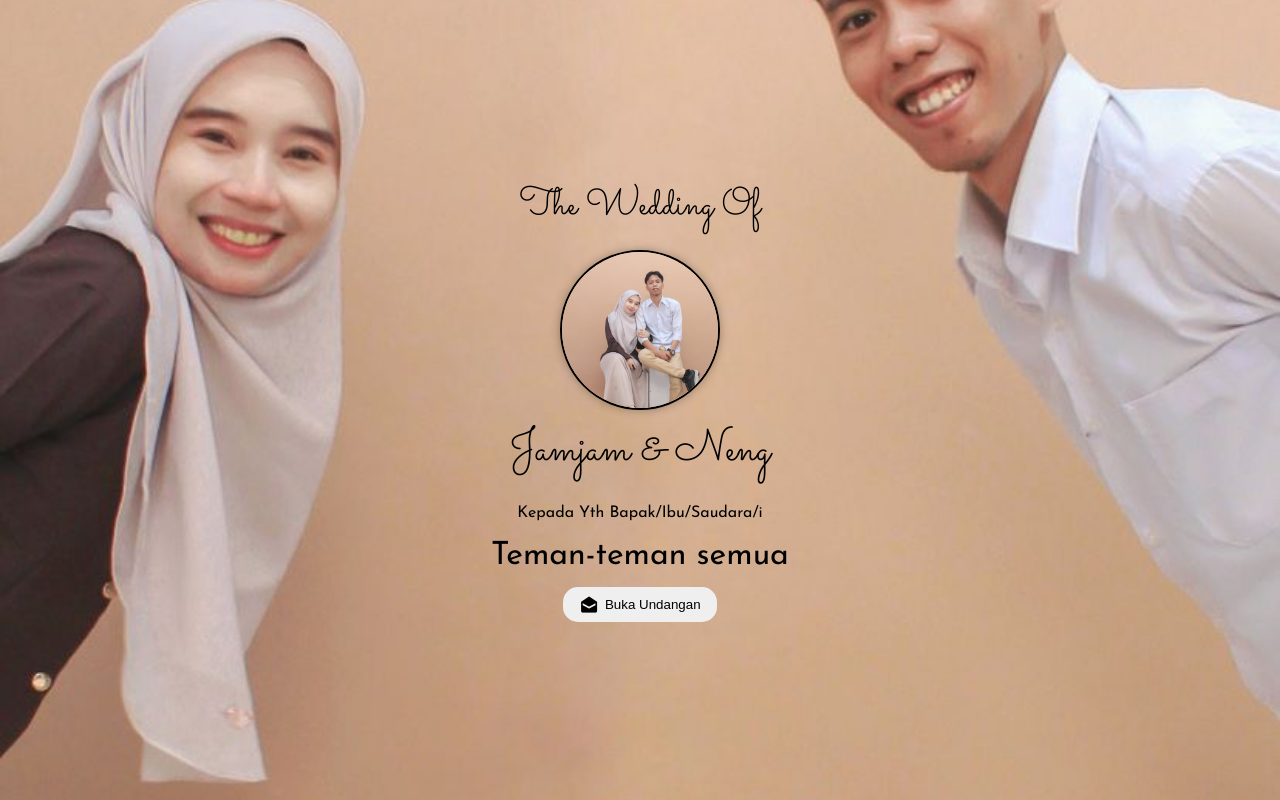
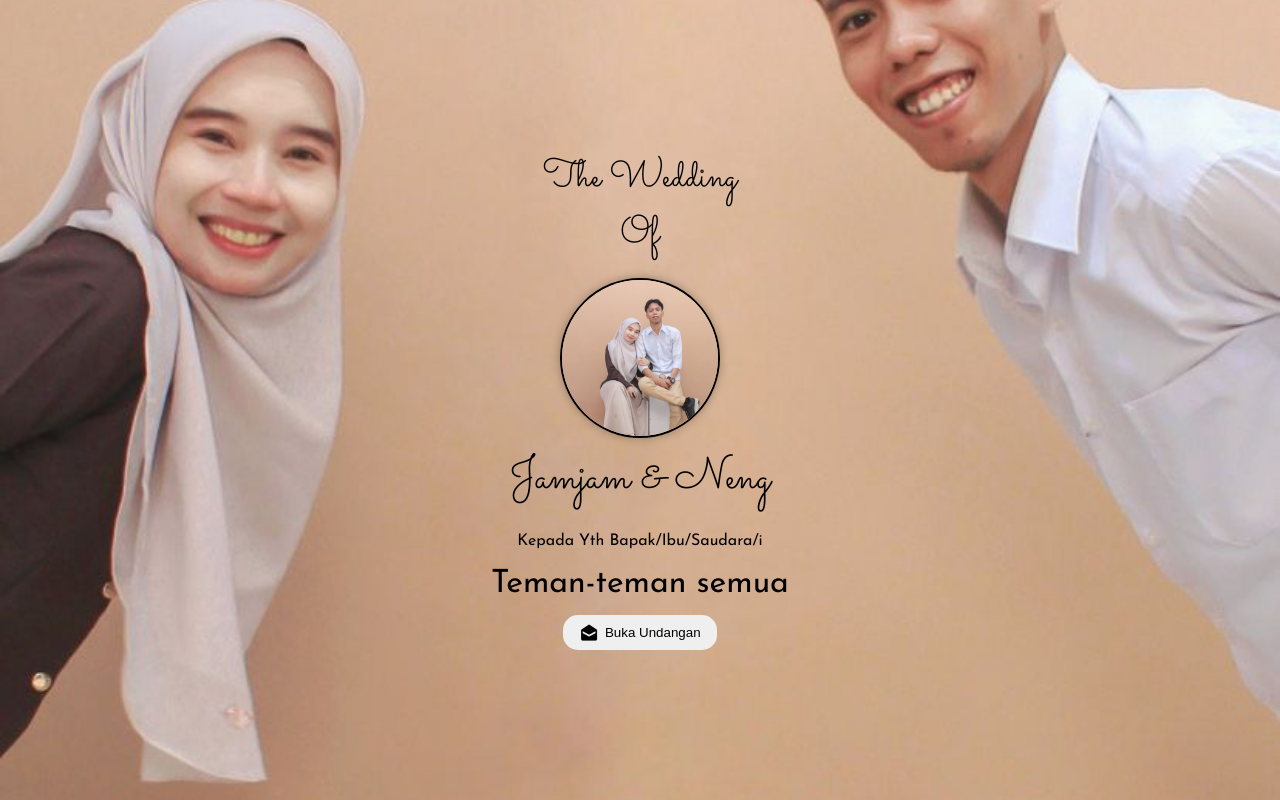
Before and after one commit to Fmjamjam/WEDDING-JAMJAM-FM-dan-NENG-YUNITASARI, a plain HTML site: page index.html in a window 1280 px wide. Shown: the top 800 px of the page. Drawn offline with nearby package versions, Linux system fonts and the light colour scheme; no server answers.

Commit message:
Update welcome title for wedding section

```diff
--- a/index.html
+++ b/index.html
@@ -66,7 +66,7 @@
 
 <main role="main">
     <section class="welcome" aria-labelledby="welcome-title">
-        <h2 id="welcome-title">The Wedding Of</h2>
+        <h2 id="welcome-title">The Wedding<br> Of</h2>
         <figure></figure>
         <p></p>
         <button type="button" aria-label="Buka Undangan">
```
